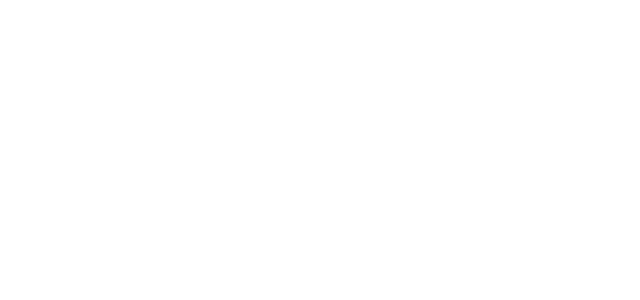
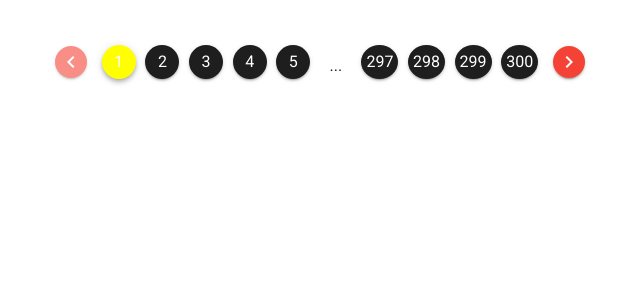
Before and after one commit to HDmaybe/nuxt.js, a Nuxt app: page /admin/pagination in a window 1280 px wide. Before the commit this address had no page. Shown: the top 300 px of the page, without its empty margins (320-960 px from the left). Built offline with nearby package versions, Linux system fonts and the light colour scheme.

Commit message:
amore 페이지 시작

```diff
--- a/pages/admin/baon.vue
+++ b/pages/admin/baon.vue
@@ -146,12 +146,21 @@
       {{ duplicateProductIdMessage }}
       </div>
     </v-data-table>
-    <div class="page">
+    <!-- <div class="page">
         <button @click="prevPage" :disabled="currentPage === 1" style="margin-left: 30px; font-weight: 500;">Previous</button>
         <span style ="font-weight: 500">Page {{ currentPage }} of {{ totalPages }}</span>
         <button @click="nextPage" :disabled="currentPage === totalPages" style="margin-right: 30px; font-weight: 500">Next</button>
-    </div>
-
+    </div> -->
+    <v-pagination
+    v-model="currentPage"
+    :length="totalPages"
+    @next="nextPage"
+    @input="handlePageChange"
+    @previous="prevPage"
+    total-visible="10"
+    style="margin-top: 25px;"
+    >
+    </v-pagination>
     <v-dialog
             v-model="dialog"
             max-width="500px"
@@ -259,6 +268,7 @@
 export default {
   layout: 'lay1',
   data: () => ({
+    page : 1,
     dialog: false,
     dialogDelete: false,
     headers: [
@@ -336,10 +346,15 @@ export default {
       this.items = this.displayedProducts;
     },
 
+    async handlePageChange(newPage){
+      await this.$store.dispatch('updatePage', newPage);
+      this.items = this.displayedProducts;
+    },
+
     async deleteItem(item) {
-        await this.$store.dispatch('deleteProduct', item.pid);
-        await this.$store.dispatch('fetchProductList')
-        this.items = this.displayedProducts
+      await this.$store.dispatch('deleteProduct', item.pid);
+      await this.$store.dispatch('fetchProductList')
+      this.items = this.displayedProducts
     },
 
     async nextPage() {
--- /dev/null
+++ b/pages/admin/pagination.vue
@@ -0,0 +1,39 @@
+<template>
+  <v-app>
+
+  <div class="text-center">
+    <v-container>
+      <v-row justify="center">
+        <v-col cols="8">
+          <v-container class="max-width">
+            <v-pagination
+              v-model="page"
+              class="my-4"
+              :length="300"
+              total-visible="10"
+              circle
+              dark
+              color="#ffff00"
+              navigation-color="red"
+            ></v-pagination>
+          </v-container>
+        </v-col>
+      </v-row>
+    </v-container>
+  </div>
+  </v-app>
+</template>
+
+<script>
+export default {
+    data () {
+      return {
+        page: 1,
+      }
+    },
+}
+</script>
+
+<style>
+
+</style>
--- a/store/index.js
+++ b/store/index.js
@@ -95,15 +95,20 @@ export const actions = {
 
   nextPage({ commit, dispatch, state }) {
     if (state.currentPage < Math.ceil(state.totalProducts / state.productsPerPage)) {
-      commit('setCurrentPage', state.currentPage + 1);
+      commit('setCurrentPage', state.currentPage );
       console.log(state.currentPage);
       dispatch('fetchProductList');
     }
   },
 
+  updatePage({commit,dispatch}, newPage) {
+    commit('setCurrentPage', newPage);
+    dispatch('fetchProductList');
+  },
+
   prevPage({ commit, dispatch, state }) {
     if (state.currentPage > 1) {
-      commit('setCurrentPage', state.currentPage - 1);
+      commit('setCurrentPage', state.currentPage);
       dispatch('fetchProductList');
     }
   },
```
